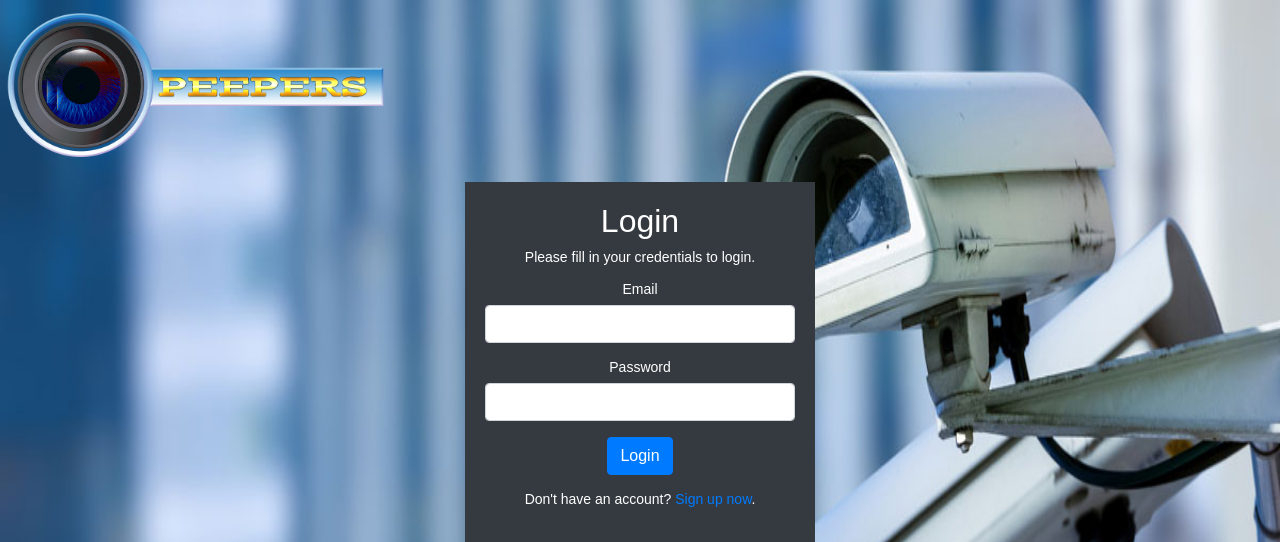
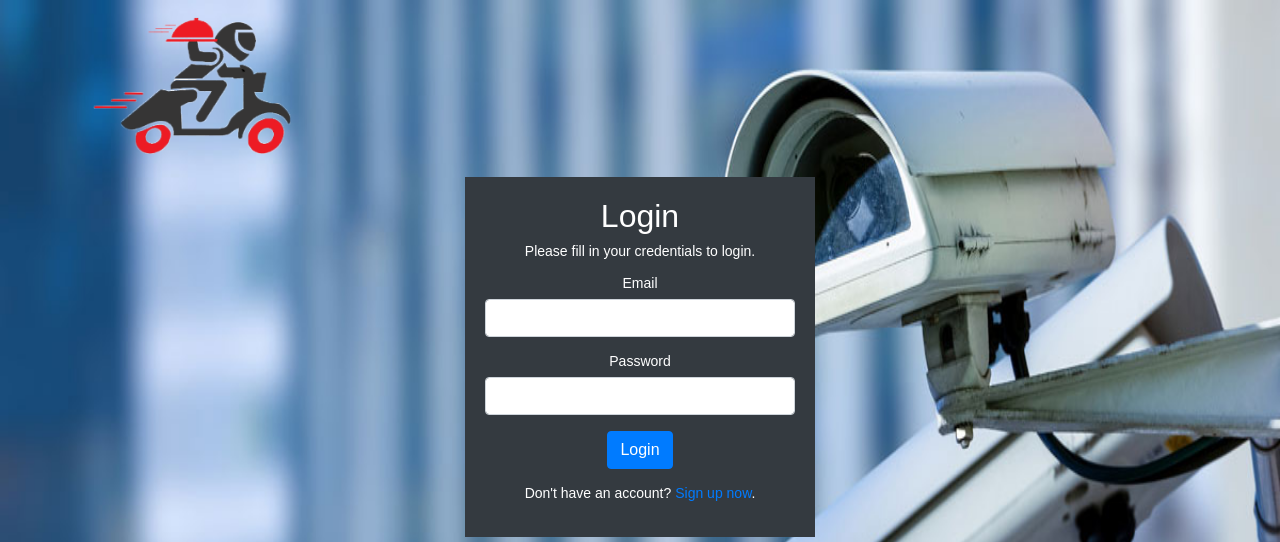
Before and after one commit to taviann/iaproject, a PHP site: page /login.php in a window 1280 px wide. Shown: the top 542 px of the page. Run offline with PHP 8.4, Linux system fonts and the light colour scheme.

Commit message:
Update login.php

```diff
--- a/login.php
+++ b/login.php
@@ -105,7 +105,7 @@ if($_SERVER["REQUEST_METHOD"] == "POST"){
     </style>
 </head>
 <body>
-<img src="images/logo.png" width="30%" height="30%">
+<img src="images/log.png" width="30%" height="30%">
 <center>
 
     <div class="wrapper container bg-dark text-white">
```
